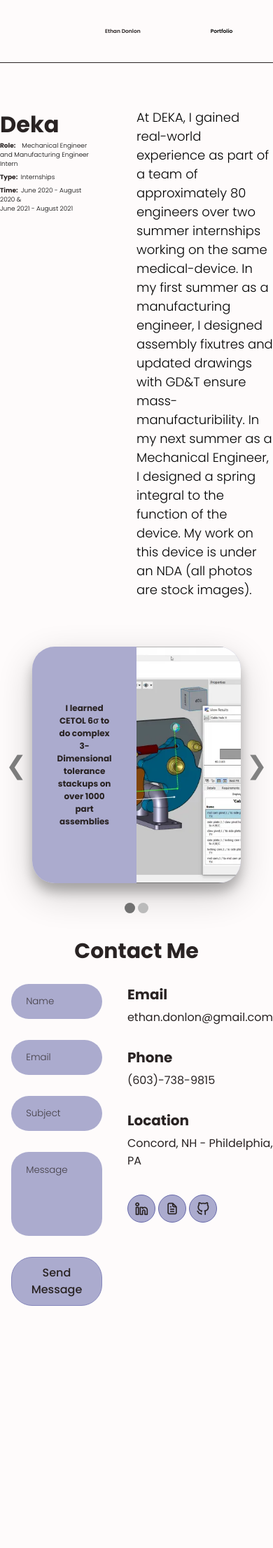
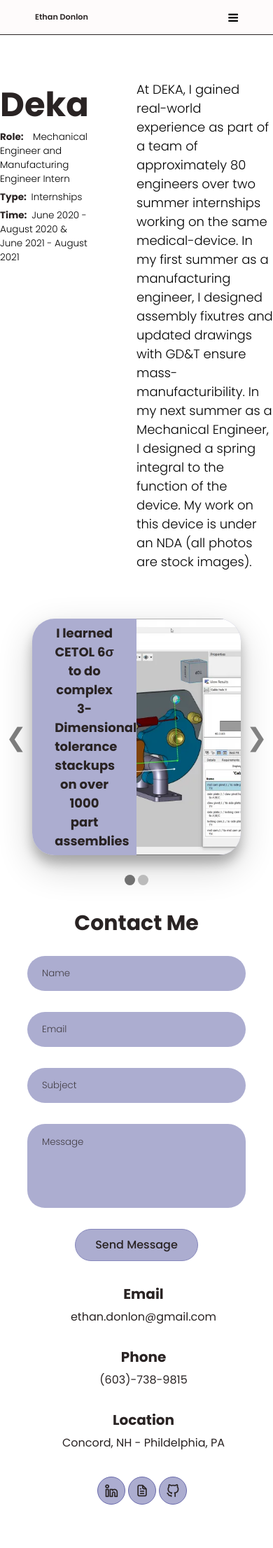
Before and after one commit to elidonner/PersonalWebsite, a Flask app: page /deka in a window 390 px wide. Shown: the whole page at 70% size. Before the commit the page ends 1866 px from the top, so only its background shows below. Run offline with Flask 2, Linux system fonts and the light colour scheme; some libraries are stand-ins or nearby versions.

Commit message:
mobile responsiveness for index.html and base.html

```diff
--- a/static/css/styles.css
+++ b/static/css/styles.css
@@ -25,9 +25,12 @@
   --dark-purple: #696aab;
   --screen-height: 100vh;
   --text-adjust: 0;
+}
 
-  /* icons */
-  /* --spelling-bee: url('./images/nav-icons/SpellingBee-Icon-Normalized.svg'); */
+html,
+body {
+  background-color: var(--background-color);
+  scroll-margin-top: var(--header-height);
 }
 
 html,
@@ -39,8 +42,7 @@ div {
   display: flex;
   font-family: "Poppins", sans-serif;
   margin: 0;
-  background-color: var(--background-color);
-  scroll-margin-top: var(--header-height);
+  background-color: transparent;
 }
 
 section,
@@ -187,6 +179,33 @@ img {
   background-color: var(--background-color);
   border-bottom: 1px solid var(--default);
   padding: 0px 100px 0px;
+}
+
+#navbar-responsive {
+  display: none;
+}
+
+#dropdown-navbar {
+  height: 0;
+  width: 100%;
+  position: fixed; /* Stay in place */
+  z-index: 1;
+  left: 0;
+  top: 0;
+  background-color: rgb(255,255,255); /* White fallback color */
+  background-color: rgba(255,255,255, 0.9); /* White w/opacity */
+  transition: 0.5s;
+  justify-content: center;
+  align-items: center;
+}
+
+#dropdown-navbar-content {
+  display:none;
+  margin-top: var(--header-height);
+  height: 60%;
+  flex-direction: column;
+  justify-content: space-evenly;
+  text-align: center;
 }
 
 .menu-left,
@@ -544,6 +582,15 @@ img {
 /* Contact Section */
 #contact {
   background-color: transparent;
+}
+
+#contact-form {
+  width:100%;
+  flex-direction: row;
+}
+
+#contact-info {
+  flex-direction: column;
 }
 
 .contact-form,
@@ -934,7 +981,7 @@ img {
 
 @media (max-width: 767px) {
   :root {
-    --text-adjust: 0.5;
+    --text-adjust: 0.25;
   }
   section,
   header {
@@ -955,13 +1002,56 @@ img {
     padding: 32px 0px 32px;
     order: 2;
   }
+  .project-container {
+    height: 50%;
+    max-height: none;
+  }
   .project {
     flex-direction: column;
+    height: max-content;
   }
   .project-img {
-    height:60%;
-    max-height: 60%;
+    max-width: none;
+    width: 100%;
+    max-height: 40vh;
+    height:auto;
     order: 0;
+  }
+  .project-img img{
+    width: 100%;
+    height:auto;
+    order: 0;
+  }
+  .project-text {
+    height:auto;
+  }
+  #contact-info {
+    padding-top:32px;
+  }
+  #contact-form {
+    flex-direction: column;
+  }
+  .contact-info-item {
+    align-items: center;
+    justify-content: center;
+  }
+}
+
+/* NAVBAR RESPONVSIVE */
+@media (max-width: 767px) {
+  :root {
+    --header-height: 50px;
+  }
+  .navbar {
+    padding: 0px;
+  }
+  .menu-right {
+    display: none;
+  }
+  #navbar-responsive {
+    display: flex;
+    align-items: center;
+    padding: 0px 50px 0px;
   }
 }
 
--- a/static/js/script.js
+++ b/static/js/script.js
@@ -34,8 +34,24 @@ function adjust_header_height() {
       header[0].style.height = "auto";
     }
   }
+}
 
-  // else {
-  //   document.getElementById("down-arrow").style.display="none";
-  // }
+function navBar_pressed() {
+  if(document.getElementById("dropdown-navbar").offsetHeight > 0) {
+    closeNavbar();
+  } else {
+    displayNavbar();
+  }
 }
+
+function displayNavbar() {
+  document.getElementById("dropdown-navbar").style.height = "100%";
+  document.getElementById("dropdown-navbar-content").style.display = "flex";
+  document.body.style.overflow = "hidden";
+}
+
+function closeNavbar() {
+  document.getElementById("dropdown-navbar").style.height = "0";
+  document.getElementById("dropdown-navbar-content").style.display = "none";
+  document.body.style.overflow = "";
+}
--- a/templates/base.html
+++ b/templates/base.html
@@ -10,6 +10,7 @@
       rel="stylesheet"
       href="https://unicons.iconscout.com/release/v4.0.0/css/line.css"
     />
+    <link rel="stylesheet" href="https://cdnjs.cloudflare.com/ajax/libs/font-awesome/4.7.0/css/font-awesome.min.css">
   </head>
   <body class="column wrapper-center" style="width: 100%">
     <!-- PAGE LOADER START -->
@@ -51,8 +52,28 @@
             <a href="#contact" class="button-underline-animation">Contact</a>
           </div>
         </div>
+        <div id="navbar-responsive">
+          <a href="javascript:void(0);" onclick="navBar_pressed()">
+            <i class="fa fa-bars"></i>
+          </a>
+        </div>
       </div>
     </div>
+
+    <div id="dropdown-navbar">
+      <div id="dropdown-navbar-content">
+        <div class="menu-btn">
+          <a href="{{ url_for('index') }}#portfolio" class="button-underline-animation" onclick="navBar_pressed()">Portfolio</a>
+        </div>
+        <div class="menu-btn">
+          <a href="{{ url_for('about') }}" class="button-underline-animation" onclick="navBar_pressed()">About</a>
+        </div>
+        <div class="menu-btn">
+          <a href="#contact" class="button-underline-animation" onclick="navBar_pressed()">Contact</a>
+        </div>
+      </div>
+    </div>
+
 
     <!-- HERE COMES REST OF CONTENT -->
     {% block content %} {% endblock %}
@@ -60,7 +81,7 @@
     <!-- Contact form -->
     <section id="contact" class="column float-center padding-32">
       <h2 class="padding-bottom-24">Contact Me</h2>
-      <div class="wrapper row">
+      <div id="contact-form">
         <form
           action="https://getform.io/f/5d7bda6a-9801-4525-ac4e-f39446c2da16"
           method="POST"
@@ -114,7 +135,7 @@
             </div>
           </div>
         </form>
-        <div class="column">
+        <div id="contact-info">
           <div class="column contact-info-item">
             <h3>Email</h3>
             <p>ethan.donlon@gmail.com</p>
```
Also changed, not shown: other parts of static/css/styles.css (+29 -20 lines), static/js/index.js (+13 -0 lines), templates/index.html (+2 -5 lines), static/images/Dove/Arm-Sensor.jpg.
